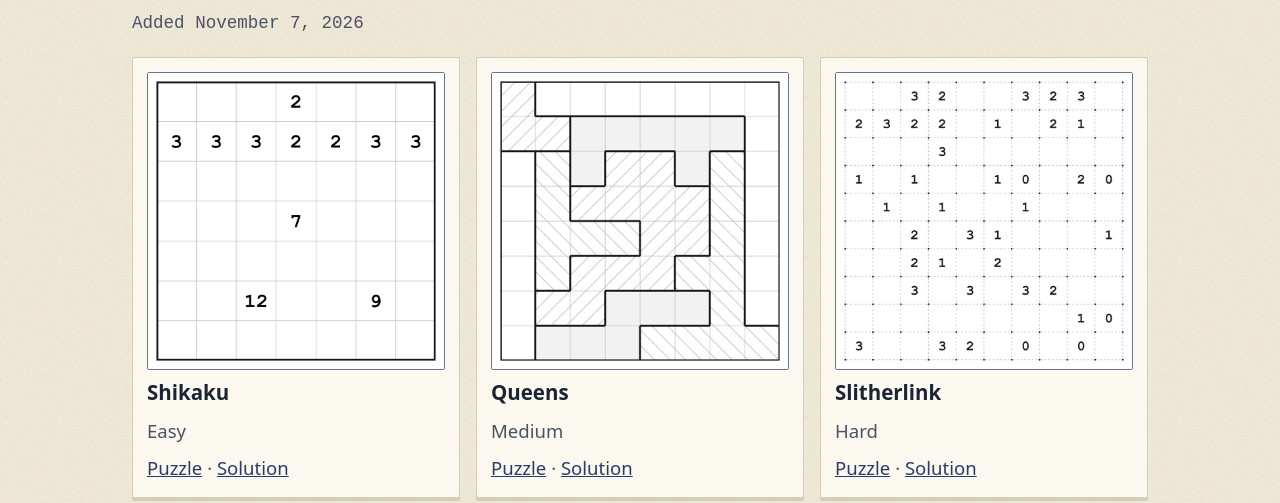
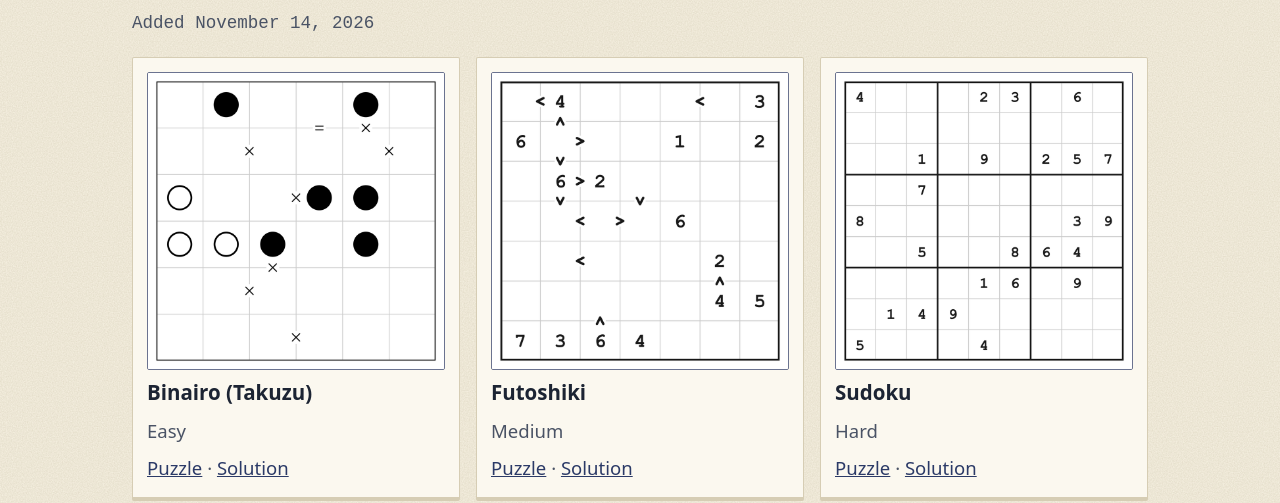
Before and after one commit to SecondLookPuzzles/SecondLookPuzzles.github.io, a plain HTML site: page free-puzzles/index.html in a window 1280 px wide. Shown: the part 466-969 px from the top of the page. Drawn offline with Linux system fonts and the light colour scheme.

Commit message:
Scheduled puzzles (v7, 2026-11-14)

```diff
--- a/free-puzzles/index.html
+++ b/free-puzzles/index.html
@@ -41,6 +41,33 @@
   <p class="note">Free to print and share for personal, classroom and club use. If you post online, please credit the author. Please don't sell them.</p>
 
   <h2 id="latest">The latest puzzles</h2>
+  <p class="meta-line">Added November 14, 2026</p>
+  <div class="release">
+    <div class="card printable">
+      <img class="thumb" src="/puzzles/binairo/easy-1.png" alt="The Binairo (Takuzu) board" loading="lazy">
+      <h3>Binairo (Takuzu)</h3>
+      <p>Easy</p>
+      <p><a href="/puzzles/binairo/easy-1.pdf" target="_blank" rel="noopener">Puzzle</a> &middot; <a href="/puzzles/binairo/easy-1-solution.pdf" target="_blank" rel="noopener">Solution</a></p>
+    </div>
+
+    <div class="card printable">
+      <img class="thumb" src="/puzzles/futoshiki/medium-1.png" alt="The Futoshiki board" loading="lazy">
+      <h3>Futoshiki</h3>
+      <p>Medium</p>
+      <p><a href="/puzzles/futoshiki/medium-1.pdf" target="_blank" rel="noopener">Puzzle</a> &middot; <a href="/puzzles/futoshiki/medium-1-solution.pdf" target="_blank" rel="noopener">Solution</a></p>
+    </div>
+
+    <div class="card printable">
+      <img class="thumb" src="/puzzles/sudoku/hard-1.png" alt="The Sudoku board" loading="lazy">
+      <h3>Sudoku</h3>
+      <p>Hard</p>
+      <p><a href="/puzzles/sudoku/hard-1.pdf" target="_blank" rel="noopener">Puzzle</a> &middot; <a href="/puzzles/sudoku/hard-1-solution.pdf" target="_blank" rel="noopener">Solution</a></p>
+    </div>
+
+  </div>
+
+
+  <h2 id="archive">Earlier puzzles</h2>
   <p class="meta-line">Added November 7, 2026</p>
   <div class="release">
     <div class="card printable">
@@ -66,8 +93,6 @@
 
   </div>
 
-
-  <h2 id="archive">Earlier puzzles</h2>
   <p class="meta-line">Added November 1, 2026</p>
   <div class="release">
     <div class="card printable">
@@ -97,7 +122,7 @@
 
 
 <footer class="site"><div class="wrap">
-  <a href="/about/">About</a> &middot; Updated November 7, 2026
+  <a href="/about/">About</a> &middot; Updated November 14, 2026
 </div></footer>
 </body>
 </html>
--- a/sitemap.xml
+++ b/sitemap.xml
@@ -1,7 +1,7 @@
 <?xml version="1.0" encoding="utf-8"?>
 <urlset xmlns="http://www.sitemaps.org/schemas/sitemap/0.9">
   <url><loc>https://secondlookpuzzles.github.io/about/</loc><lastmod>2026-11-01</lastmod></url>
-  <url><loc>https://secondlookpuzzles.github.io/free-puzzles/</loc><lastmod>2026-11-07</lastmod></url>
+  <url><loc>https://secondlookpuzzles.github.io/free-puzzles/</loc><lastmod>2026-11-14</lastmod></url>
   <url><loc>https://secondlookpuzzles.github.io/guides/binairo/how-to-solve-binairo/</loc><lastmod>2026-11-13</lastmod></url>
   <url><loc>https://secondlookpuzzles.github.io/guides/futoshiki/how-to-solve-futoshiki/</loc><lastmod>2026-11-13</lastmod></url>
   <url><loc>https://secondlookpuzzles.github.io/guides/hashi/how-to-solve-hashi/</loc><lastmod>2026-11-13</lastmod></url>
@@ -12,6 +12,6 @@
   <url><loc>https://secondlookpuzzles.github.io/guides/shikaku/how-to-solve-shikaku/</loc><lastmod>2026-11-13</lastmod></url>
   <url><loc>https://secondlookpuzzles.github.io/guides/slitherlink/how-to-solve-slitherlink/</loc><lastmod>2026-11-13</lastmod></url>
   <url><loc>https://secondlookpuzzles.github.io/guides/sudoku/how-to-solve-sudoku/</loc><lastmod>2026-11-13</lastmod></url>
-  <url><loc>https://secondlookpuzzles.github.io/</loc><lastmod>2026-11-13</lastmod></url>
+  <url><loc>https://secondlookpuzzles.github.io/</loc><lastmod>2026-11-14</lastmod></url>
   <url><loc>https://secondlookpuzzles.github.io/puzzle-books/</loc><lastmod>2026-11-02</lastmod></url>
 </urlset>
```
Also changed, not shown: index.html (+11 -11 lines), puzzles/binairo/easy-1.png (added), puzzles/futoshiki/medium-1.png (added), puzzles/sudoku/hard-1.png (added), 6 other files.
